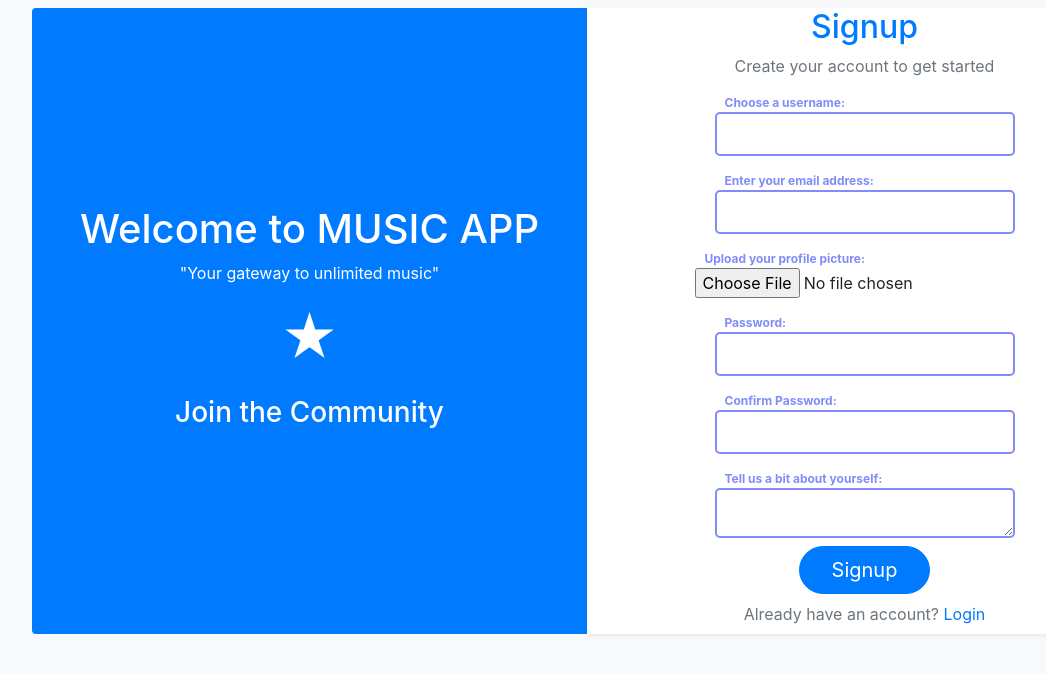
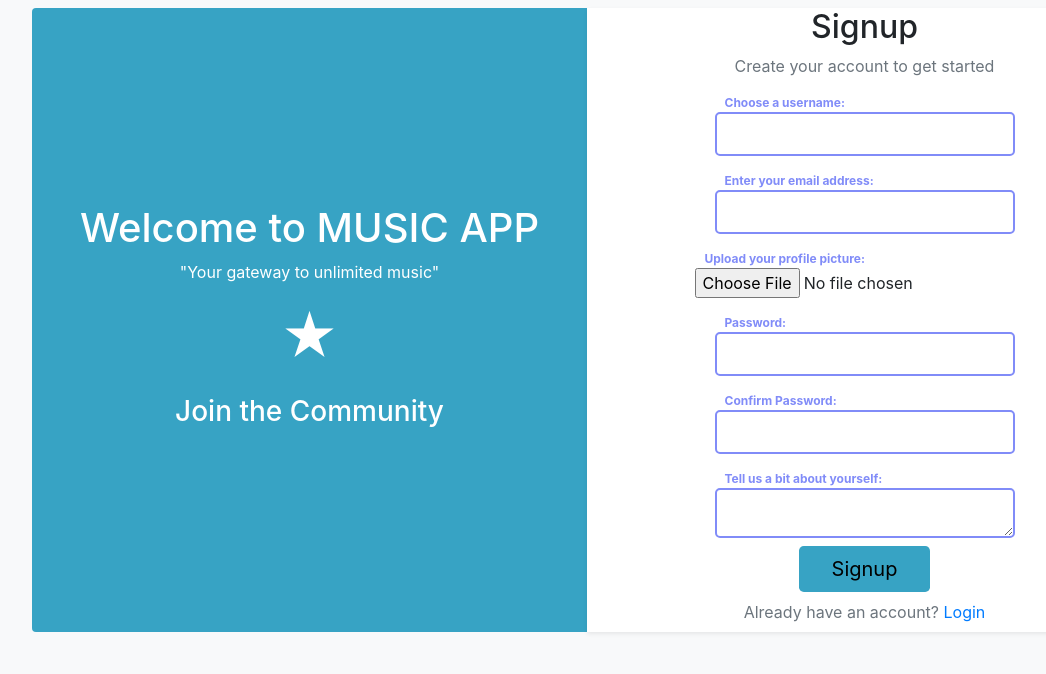
Before and after one commit to katusabescovia/musicapp, a Django app: page /accounts/signup/ in a window 1280 px wide. Shown: the top 674 px of the page, without its empty margins (53-1099 px from the left). Run offline with Django 5.2, Linux system fonts and the light colour scheme; some libraries are stand-ins or nearby versions.

```diff
--- a/templates/profile/edit_profile.html
+++ b/templates/profile/edit_profile.html
@@ -6,7 +6,7 @@
     <meta charset="UTF-8">
     <meta name="viewport" content="width=device-width, initial-scale=1.0">
     <title>Edit Profile Page</title>
-    <link rel="stylesheet" href="{% static 'css/edit_profile.css' %}">
+    <link rel="stylesheet" href="{% static 'css/signup.css' %}">
     <link rel="stylesheet" href="https://stackpath.bootstrapcdn.com/bootstrap/4.5.2/css/bootstrap.min.css">
 </head>
 
--- a/templates/registration/login.html
+++ b/templates/registration/login.html
@@ -32,7 +32,7 @@
                         <label for="username">Username</label>
                             {{ form.username }}
                     </div>
-                        <div class="d-flex flex-column">
+                        <div class="d-flex flex-column my_inputs">
                             <label for="password">Password</label>
                             {{ form.password }}
                         </div>
--- a/templates/registration/signup.html
+++ b/templates/registration/signup.html
@@ -15,7 +15,7 @@
     <div class="container d-flex align-items-center justify-content-center login-containe my-2" style="height: 80%;">
         <div class="row w-100">
             <!-- Left side -->
-            <div class="col-md-6  d-none d-md-flex flex-column align-items-center justify-content-center bg-primary text-white rounded-left" style="width: 60%;">
+            <div class="col-md-6  d-none d-md-flex flex-column align-items-center justify-content-center text-white rounded-left" style="width: 60%; background-color: #37a3c4;">
                 <h1 class="text-center">Welcome to  MUSIC APP</h1>
                 <p class="text-center">"Your gateway to unlimited music"</p>
                 <div class="text-center">
@@ -27,7 +27,7 @@
             <!-- Right side -->
             <div class="col-md-6  d-flex flex-column align-items-center justify-content-center bg-white rounded-right shadow-sm" style="width: 40%;" >
                 <div class="w-100">
-                    <h2 class="text-center text-primary">Signup</h2>
+                    <h2 class="text-center">Signup</h2>
                     <p class="text-center text-muted mb-2">Create your account to get started</p>
                     <form method="post" class="mt-2 d-flex flex-column align-items-center">
                         {% csrf_token %}
@@ -65,7 +65,7 @@
                             {{ form.bio }}
                             {% comment %} <small class="form-text text-muted">{{ form.bio.help_text }}</small> {% endcomment %}
                         </div>
-                        <button type="submit" class="btn btn-primary btn-lg btn-block rounded-pill" style="width: 25%;">Signup</button>
+                        <button type="submit" class="btn-lg btn-block" style="width: 25%; background-color: #37a3c4; border: none;">Signup</button>
                     </form>
                     <div class="text-center mt-2">
                         <p class="text-muted mb-2">Already have an account? <a href="{% url 'login' %}" class="text-primary">Login</a></p>
```
Also changed, not shown: static/css/edit_profile.css (deleted, +0 -15 lines), db.sqlite3.
